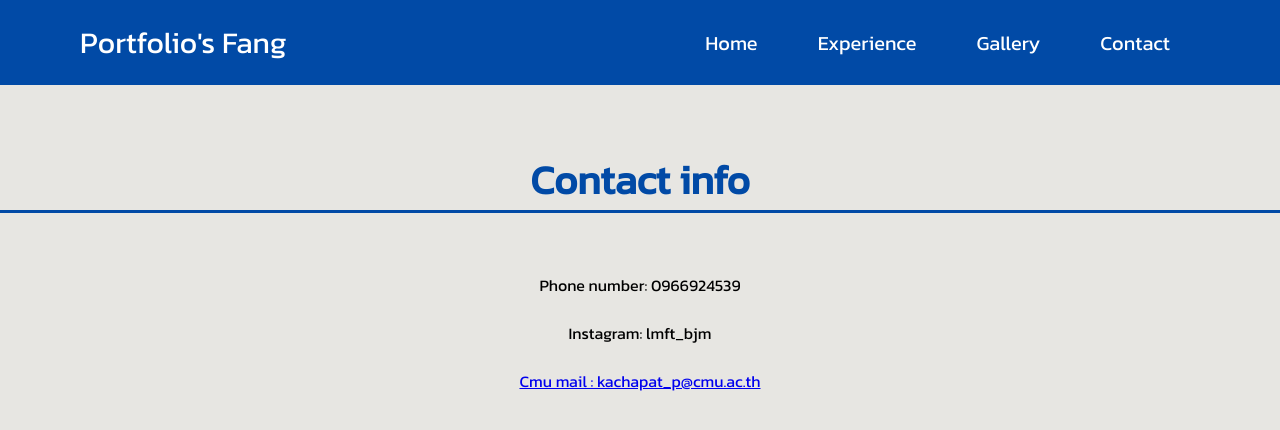
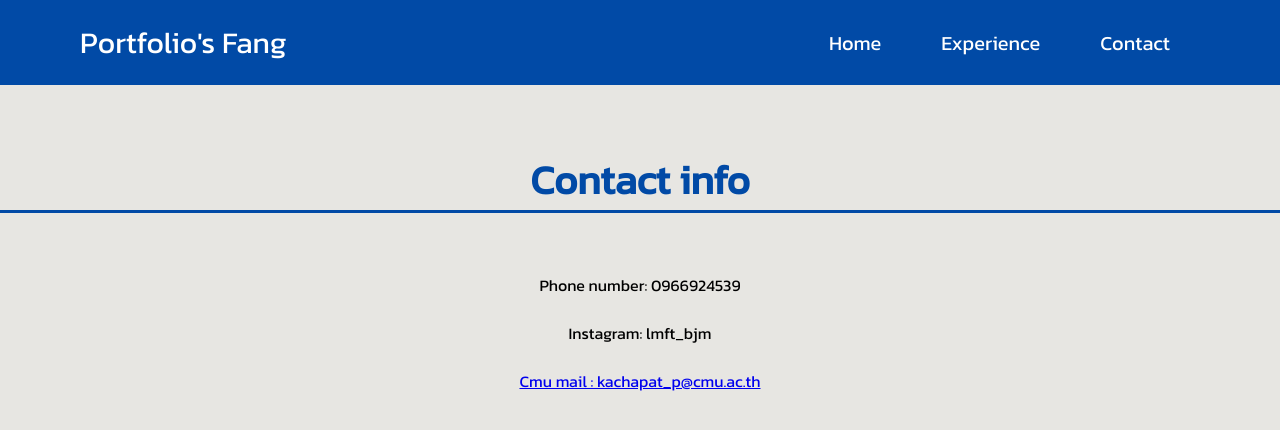
Before and after one commit to cpe207/lab02-yogurtisnumone, a plain HTML site: page contact.html in a window 1280 px wide. Drawn offline with Linux system fonts and the light colour scheme.

Commit message:
i do this bc i do it wrong lab

```diff
--- a/contact.html
+++ b/contact.html
@@ -20,7 +20,6 @@
       <ul class="threehead header-right">
         <li><a href="index.html">Home </a></li>
         <li><a href="experience.html">Experience </a></li>
-        <li><a href="gallery.html">Gallery</a></li>
         <li><a href="contact.html">Contact</a></li>
       </ul>
 
```
Also changed, not shown: experience.html (+0 -1 lines), index.html (+4 -4 lines).
